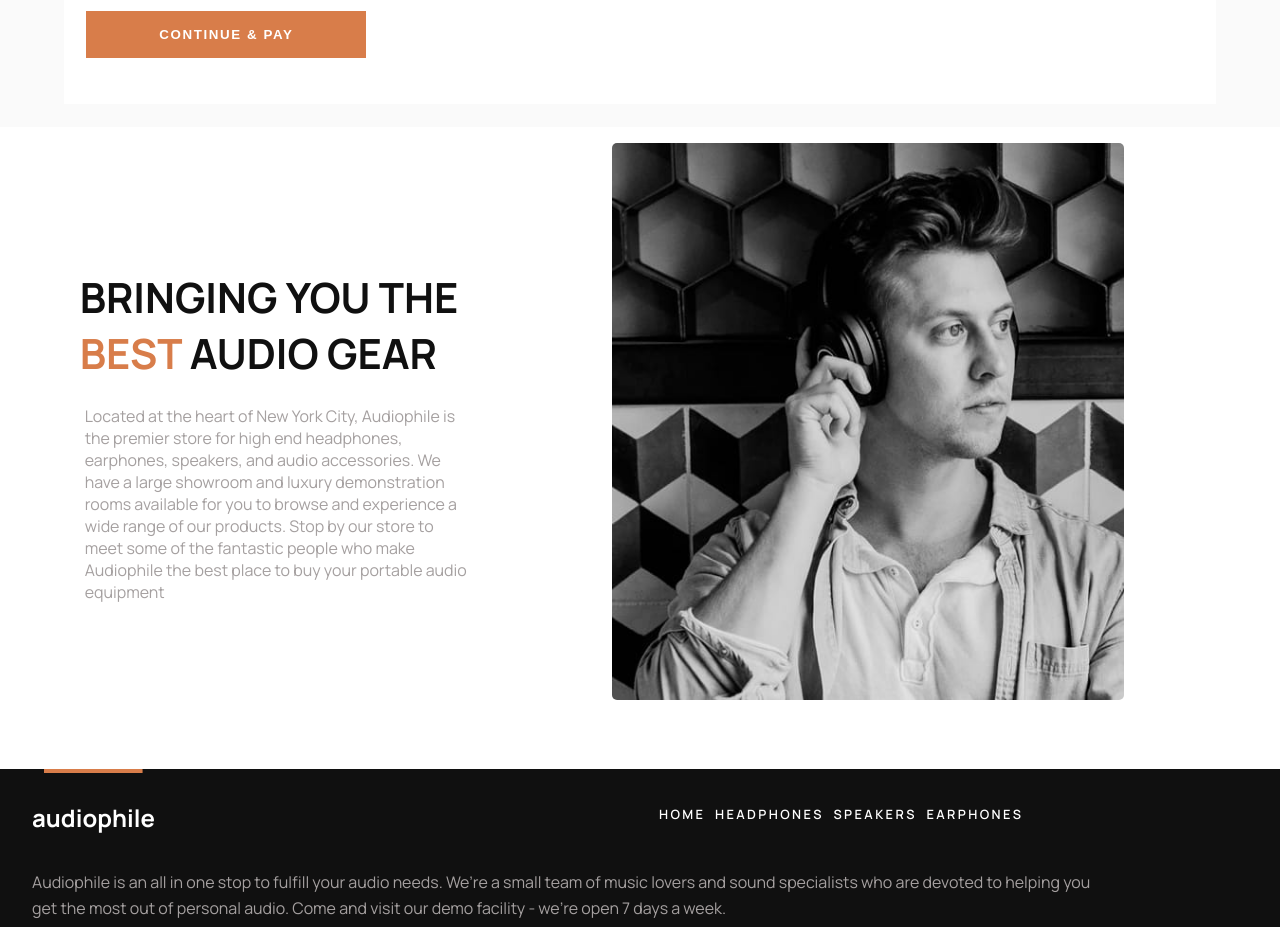
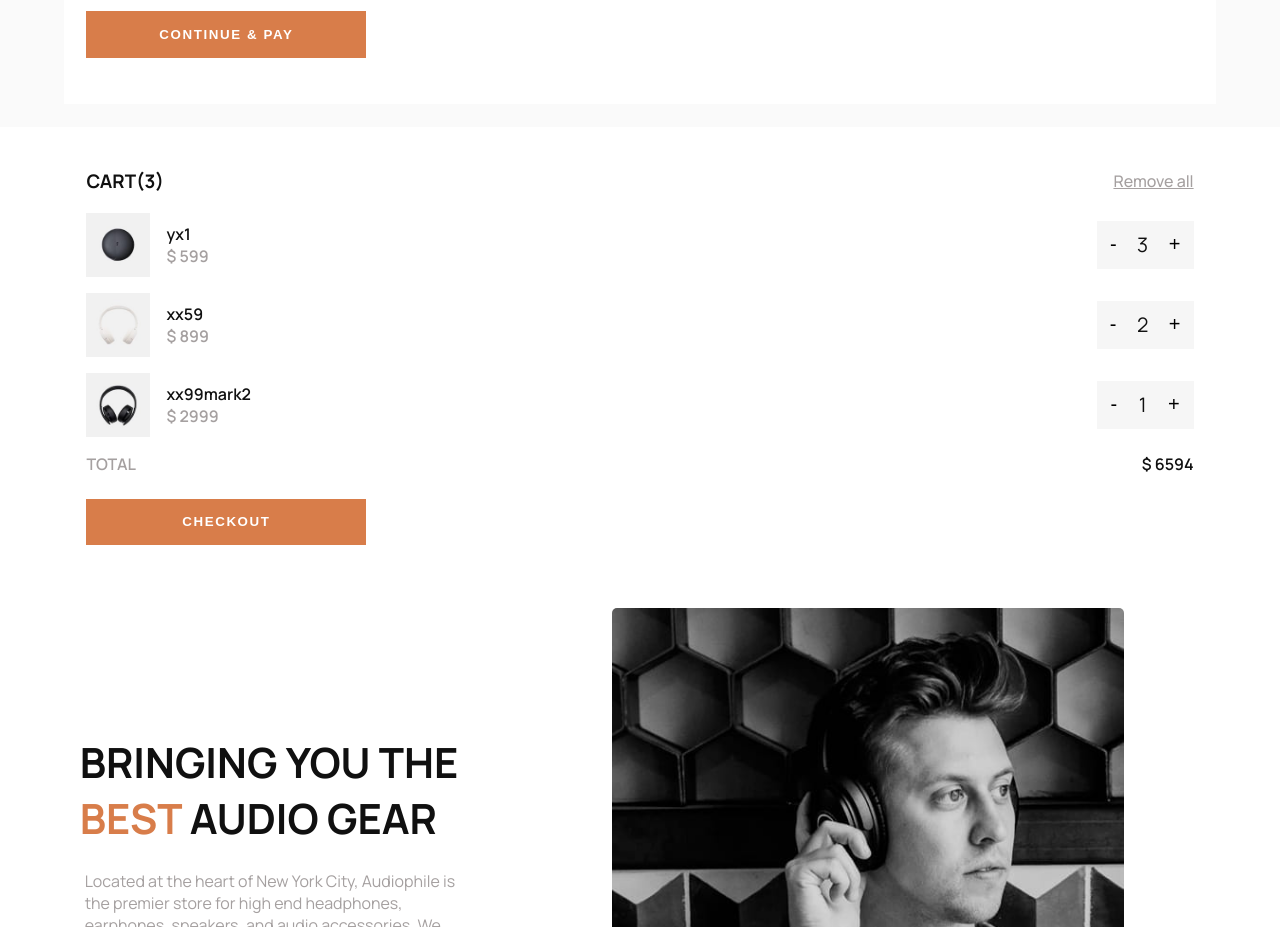
Before and after one commit to elFabri05/e-commerce_site, a React (Vite) app: page /cart-form in a window 1280 px wide. Shown: the part 4040-4967 px from the top of the page. Built offline with nearby package versions, Linux system fonts and the light colour scheme.

Commit message:
finished cart modal with some indentation corrections in some other components

```diff
--- a/src/App.jsx
+++ b/src/App.jsx
@@ -36,7 +36,7 @@ function App() {
         {/* <Menu /> */}
         {/* <Xx99Mark1 /> */}
         <CartForm />
-        {/* <Cart /> */}
+        <Cart />
         <FooterAnnexe />
         <Footer />
 
--- a/src/Components/Cart/Cart.css
+++ b/src/Components/Cart/Cart.css
@@ -1,3 +1,45 @@
-.cart-wrapper {
-    color:black;
+.cart-wrapper{
+    background: #ffffff;
+    width: 90%;
+    margin: 0 auto;
+    padding: 1.4rem;
+    font-weight: 600;
+    color: #101010;
 }
+
+.cart-remove-all{
+    display: flex;
+    justify-content: space-between;
+    align-items: center;
+}
+
+.remove-all-span{
+    color: #a5a0a0;
+    text-decoration: underline;
+    font-weight: 500;
+}
+
+.remove-all-span:hover{
+    cursor: pointer;
+}
+
+.cart-wrapper img{
+    width: 64px;
+    height: 64px;
+}
+
+.checkout-button{
+    border: none;
+    background-color: #D87D4A;
+    color: #FFFFFF;
+    font-weight: 600;
+    height: 3.5em;
+    width: 280px;
+    letter-spacing: .1rem;
+    margin-bottom: 1.5rem;
+}
+
+.cart-wrapper .counter{
+    width: 97px;
+    font-weight: 400;
+}
--- a/src/Components/Cart/Cart.jsx
+++ b/src/Components/Cart/Cart.jsx
@@ -1,79 +1,107 @@
-import { useState  , useEffect} from "react"
-import { Link , useLocation } from "react-router-dom"
+import { useState , useEffect, useMemo } from "react"
+import { Link } from "react-router-dom"
+import useStore from "../../Store/store"
 import "./Cart.css"
 
+function Cart() {
+    const [dataArray, setDataArray] = useState([])
+    const storeItems = useStore((state) => ({
+        yx1: {id: state.products.yx1.id,
+                value: state.products.yx1.quantity},
+        xx59: {id: state.products.xx59.id,
+                value: state.products.xx59.quantity},
+        xx99mark1: {id: state.products.xx99mark1.id,
+                value: state.products.xx99mark1.quantity},
+        xx99mark2: {id: state.products.xx99mark2.id,
+                value: state.products.xx99mark2.quantity},
+        zx7: {id: state.products.zx7.id,
+                value: state.products.zx7.quantity},
+        zx9: {id: state.products.zx9.id,
+                value: state.products.zx9.quantity},
+    }))
+    const {increment, decrement, removeAll} = useStore((state) => ({
+        increment: state.increment,
+        decrement: state.decrement,
+        removeAll: state.removeAll,
+    }))
 
-function Cart() {
-    // const [cartDispProd, setCartDispProd] = useState([])
-    const [ordProdData, setOrdProdData] = useState([])
-    const [count, setCount] = useState()
-    const { state } = useLocation()
+    const storeItemsString = JSON.stringify(storeItems)
 
-    useEffect(() => {
-        if (!state) {
-            return
+    const itemSelection = useMemo(() => {
+        const items = JSON.parse(storeItemsString)
+        return Object.entries(items)
+            .filter(([, item]) => item.value > 0)
+            .map(([key, item]) => ({ ...item, key }))
+    }, [storeItemsString])
+
+    useEffect(()=> {
+        fetch('./data.json')
+            .then((resp) => resp.json())
+            .then((data) =>{
+                const itemsRender = itemSelection.map(({id, value, key}) => {
+                    return {
+                        itemImg : data[id].cartImage,
+                        itemPrice : data[id].price,
+                        itemQuantity : value,
+                        itemKey : key,
                     }
-
-        localStorage.setItem( state.name , JSON.stringify(state) )
-
-        if (state.count === 0) {
-            localStorage.removeItem(state.name)
-        }
-
-        const cartProdArray = Object.keys(localStorage).map((key) => {
-             return JSON.parse(localStorage.getItem(key)) })
-
-             setOrdProdData(cartProdArray)
-    },[state])
-
-    useEffect(() => {
-        let fetchedDataArray = []
-
-        fetch('./data.json', {mode : "cors"})
-            .then((resp) => resp.json())
-            .then((resp) => {
-                resp.forEach((r) => {
-                    const prodData = {
-                                'cartImage' : r.cartImage,
-                                'prodPrice' : r.price,
-                                'prodName' : r.slug,
-                            }
-                            fetchedDataArray.push(prodData)
                 })
-                        // setCartDispProd(fetchedDataArray)
+                    setDataArray(itemsRender)
             })
             .catch((error) => {
                 console.error('Error fetching data:', error)
             })
-    },[])
+        },[storeItemsString])
 
-    const removeAll = () => {
-            localStorage.clear()
-            setOrdProdData([])
+    function totalItemsFunc(cart){
+        return cart.length
     }
 
+    const totalItems = totalItemsFunc(dataArray)
+
+    function totalPriceFunc(cart){
+        return cart.reduce((total, item) => {
+            return total + item.itemPrice*item.itemQuantity
+        }, 0)
+    }
+
+    const totalPrice = totalPriceFunc(dataArray)
+
     return(
-        <div className="cart-wrapper">
         <div>
-                <span>Cart()</span>
-                <button onClick={removeAll}>Remove all</button>
+             <div className='cart-wrapper'>
+                <div className="cart-remove-all">
+                    <h3>CART({totalItems})</h3>
+                    <span className='remove-all-span'onClick={removeAll}>Remove all</span>
                 </div>
+                {dataArray.map((data, index) =>
+                    <div key={data.itemKey + index}className='summary-item'>
                         <div>
-                {ordProdData.map((prod, index) => (
-                    <div key={index}>
-
+                            <img src={data.itemImg} alt={data.itemKey} />
+                            <div>
+                                <span>{data.itemKey}</span>
+                                <br />
+                                <span className='grey-font'>$ {data.itemPrice}</span>
+                            </div>
+                        </div>
+                        {/* counter from ProductDetail */}
+                        <div className='counter-wrapper'>
                             <div className="counter">
-                            <button className="minus" onClick={() => count > 0 && (count - 1)}>-</button>
-                            <span className="count">{prod.count}</span>
-                            <button className="plus" onClick={() => setCount(count + 1)}>+</button>
+                                <button className="minus" onClick={() => decrement(data.itemKey)} disabled={data.itemQuantity === 0}>-</button>
+                                <span className="count">{data.itemQuantity}</span>
+                                <button className="plus" onClick={() => increment(data.itemKey)}>+</button>
                             </div>
-                    </div>))}
                         </div>
-            <div>
-                <span>Total</span>
-                <span>Value</span>
                     </div>
-            <Link to="">CHECKOUT</Link>
+                )}
+                <div className='summary-price'>
+                    <span className='grey-font'>TOTAL</span>
+                    <span>$ {totalPrice}</span>
+                </div>
+                <Link to="">
+                    <button className='checkout-button' type="button">CHECKOUT</button>
+                </Link>
+            </div>
         </div>
     )
 }
--- a/src/Components/CartForm/CartForm.jsx
+++ b/src/Components/CartForm/CartForm.jsx
@@ -21,17 +21,14 @@ function CartForm() {
                 value: state.products.zx9.quantity},
     }))
 
-    console.log(storeItems)
-    const storeItemsString = JSON.stringify(storeItems);
+    const storeItemsString = JSON.stringify(storeItems)
 
     const itemSelection = useMemo(() => {
-        const items = JSON.parse(storeItemsString);
+        const items = JSON.parse(storeItemsString)
         return Object.entries(items)
             .filter(([, item]) => item.value > 0)
-            .map(([key, item]) => ({ ...item, key }));
-    }, [storeItemsString]);
-    console.log(itemSelection)
-
+            .map(([key, item]) => ({ ...item, key }))
+    }, [storeItemsString])
 
     useEffect(()=> {
         fetch('./data.json')
@@ -44,20 +41,20 @@ function CartForm() {
                         itemQuantity : value,
                         itemKey : key,
                     }
-                    })
+                })
                     setDataArray(itemsRender)
             })
             .catch((error) => {
-                console.error('Error fetching data:', error);
+                console.error('Error fetching data:', error)
             })
         },[storeItemsString])
-        console.log(dataArray)
 
     function totalPriceFunc(cart){
         return cart.reduce((total, item) => {
             return total + item.itemPrice*item.itemQuantity
         }, 0)
     }
+
     const totalPrice = totalPriceFunc(dataArray)
 
     function vatFunc(value){
--- a/src/Components/Category/Category.jsx
+++ b/src/Components/Category/Category.jsx
@@ -37,7 +37,10 @@ function Category({path}) {
         <div className='products-wrapper'>
             {catProd.map((prod, index)=>
                 <div key={index} className='product'>
-                    <img src={isMobile ? prod.imgMobile : (isTablet ? prod.imgTablet : prod.imgDesktop)} alt={prod.prodAltMessage} />
+                    <img src={isMobile ? prod.imgMobile
+                        : (isTablet ? prod.imgTablet
+                        : prod.imgDesktop)}
+                        alt={prod.prodAltMessage} />
                     <div className='product-div'>
                         {prod.newProduct && <h4>New product</h4>}
                         <h2>{prod.prodName}</h2>
--- a/src/Store/store.js
+++ b/src/Store/store.js
@@ -2,7 +2,7 @@ import { create } from "zustand"
 import { persist, createJSONStorage } from 'zustand/middleware'
 
 const useStore = create(
-  persist(
+  // persist(
   (set) => ({
     products: {
         yx1: { quantity: 3, id: 0},
@@ -32,30 +32,19 @@ const useStore = create(
                 },
               },
             })),
-    removeItem: (prod) =>
-        set((state) => ({
-            products: {
-                ...state.products,
-                [prod]: {
-                  ...state.products[prod],
-                  quantity: 0,
-                },
-              },
-            })),
-    // clearQuantities: () =>
-    // set((state) => ({
-    //     products: Object.keys(state.products).reduce((newProducts, prod) => {
-    //     newProducts[prod] = { ...state.products[prod], quantity: 0 };
-    //     return newProducts;
-    //     }, {}),
-    // })),
-
+    removeAll: () =>
+    set((state) => ({
+        products: Object.keys(state.products).reduce((newProducts, prod) => {
+        newProducts[prod] = { ...state.products[prod], quantity: 0 };
+        return newProducts;
+        }, {}),
+    })),
 }),
-{
-  name: 'products-store',
-  storage: createJSONStorage(() => localStorage),
-}
-)
+// {
+//   name: 'products-store',
+//   storage: createJSONStorage(() => localStorage),
+// }
+// )
 )
 
 export default useStore
```
Also changed, not shown: src/Components/Product detail/ProductDetail.jsx (+9 -4 lines). Lines whose indentation alone changed are shown as unchanged.
